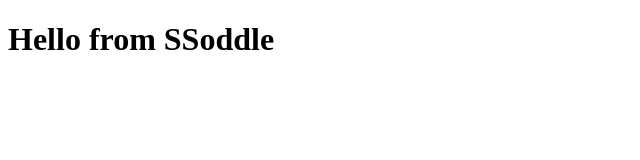
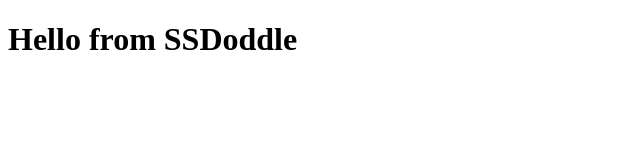
Before and after one commit to thenootz/SSDoodle, a website: page code/index.html in a window 1280 px wide. Shown: the full height of the page, 0-640 px from the left. Drawn offline with Linux system fonts and the light colour scheme.

Commit message:
Update index.html

```diff
--- a/code/index.html
+++ b/code/index.html
@@ -7,11 +7,11 @@
     <meta name="viewport" content="width=device-width, initial-scale=1.0, minimum-scale=1.0, maximum-scale=5.0">
     <meta name="apple-mobile-web-app-capable" content="yes">
 
-    <title>SSoddle</title>
+    <title>SSDoddle</title>
 </head>
 
 <body>
-    <h1>Hello from SSoddle</h1>
+    <h1>Hello from SSDoddle</h1>
 </body>
 
 </html>
```
